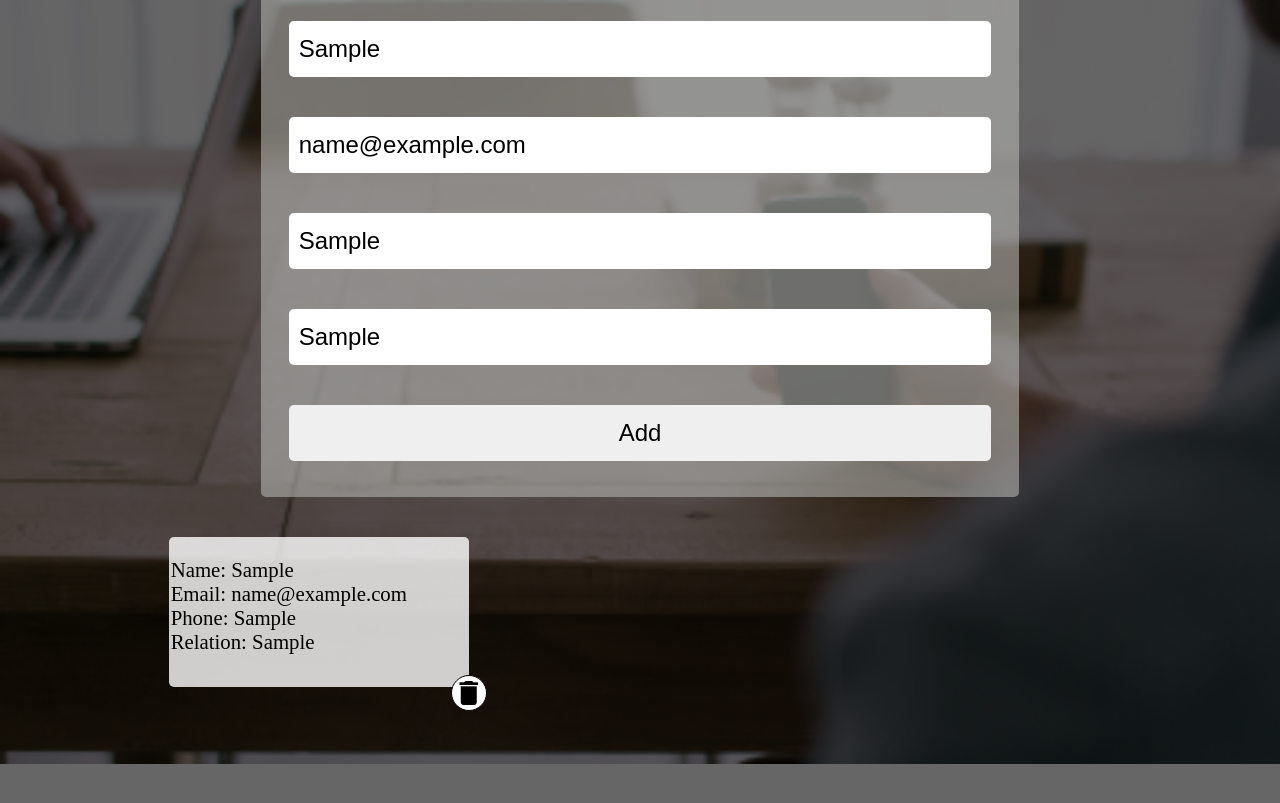
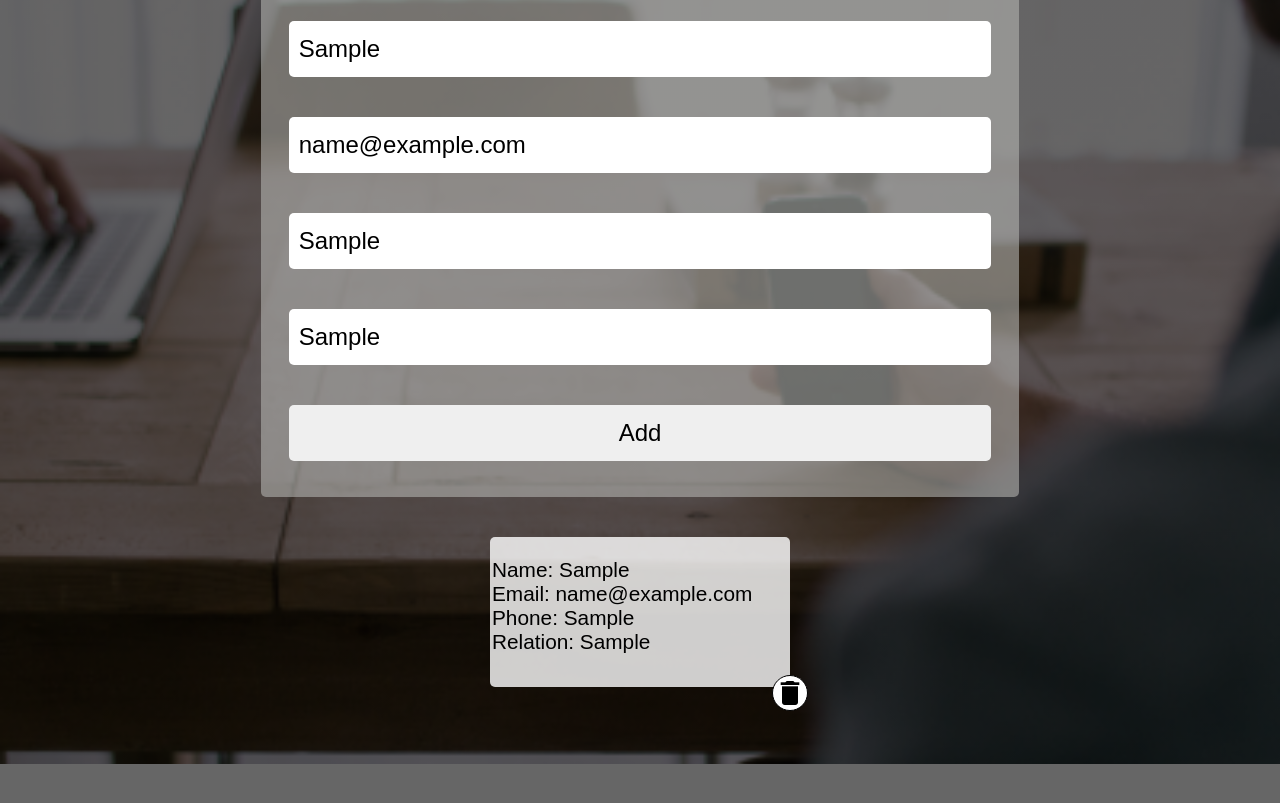
Before and after one commit to sybrid1982/-Bridges-AddressBook-2, a plain HTML site: page index.html in a window 1280 px wide. Both pictures are taken after typing "Sample", "name@example.com", "Sample", "Sample" into the empty fields and a click on the button "Add". Shown: the part 87-890 px from the top of the page. Drawn offline with Linux system fonts and the light colour scheme.

Commit message:
Actually using font now, also made adding contacts look prettier

```diff
--- a/css/styles.css
+++ b/css/styles.css
@@ -9,6 +9,7 @@ body {
     align-items: center;
     flex-direction: column;
     height: 200em;
+    font-family: 'Maven Pro', sans-serif;
 }
 
 form {
--- a/scripts/script.js
+++ b/scripts/script.js
@@ -48,6 +48,16 @@ class AddressBook {
                 newEl.classList.add('item');
                 targetCol.appendChild(newEl);
             }
+            if(this.contacts.length < 3) {
+                contactCols[2].style.display = 'none';
+            } else {
+                contactCols[2].style.display = 'flex';
+            }
+            if(this.contacts.length < 2) {
+                contactCols[1].style.display = 'none';
+            } else {
+                contactCols[1].style.display = 'flex';
+            }
         }
     }
 
```
